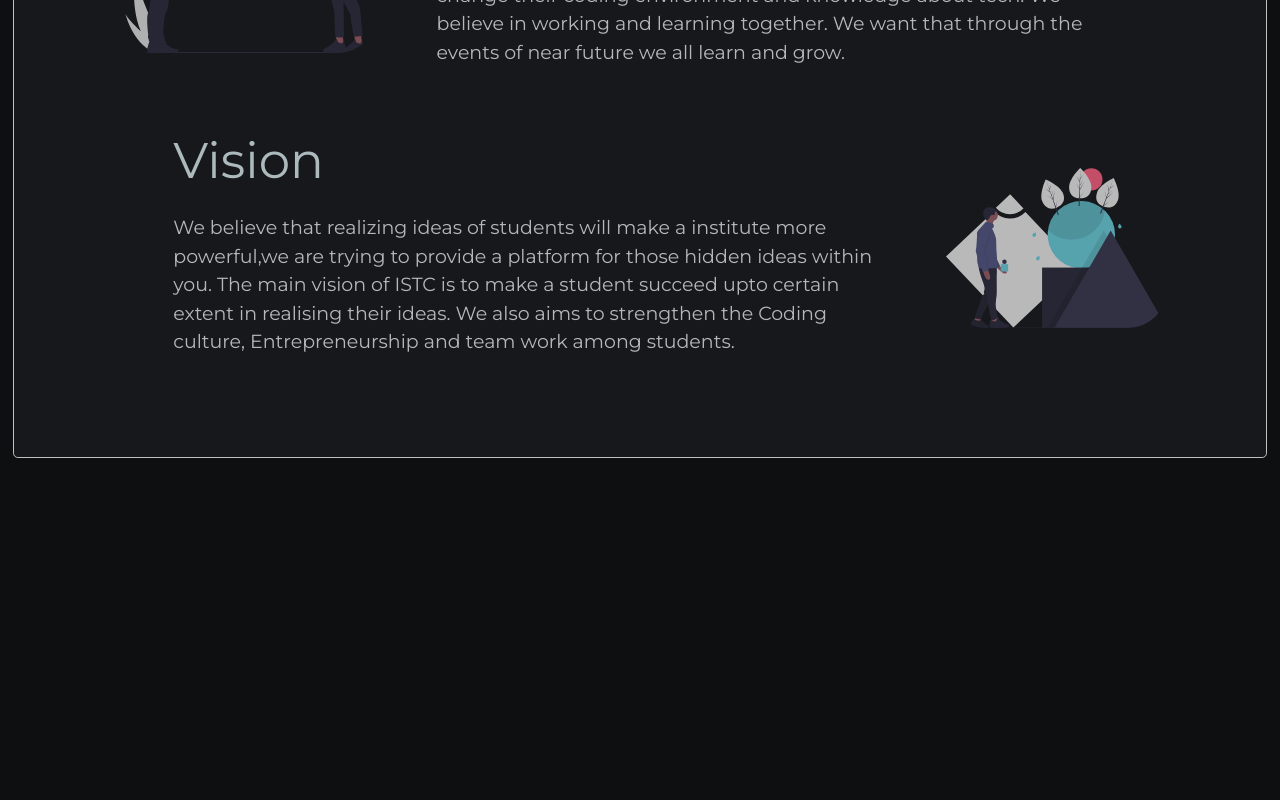
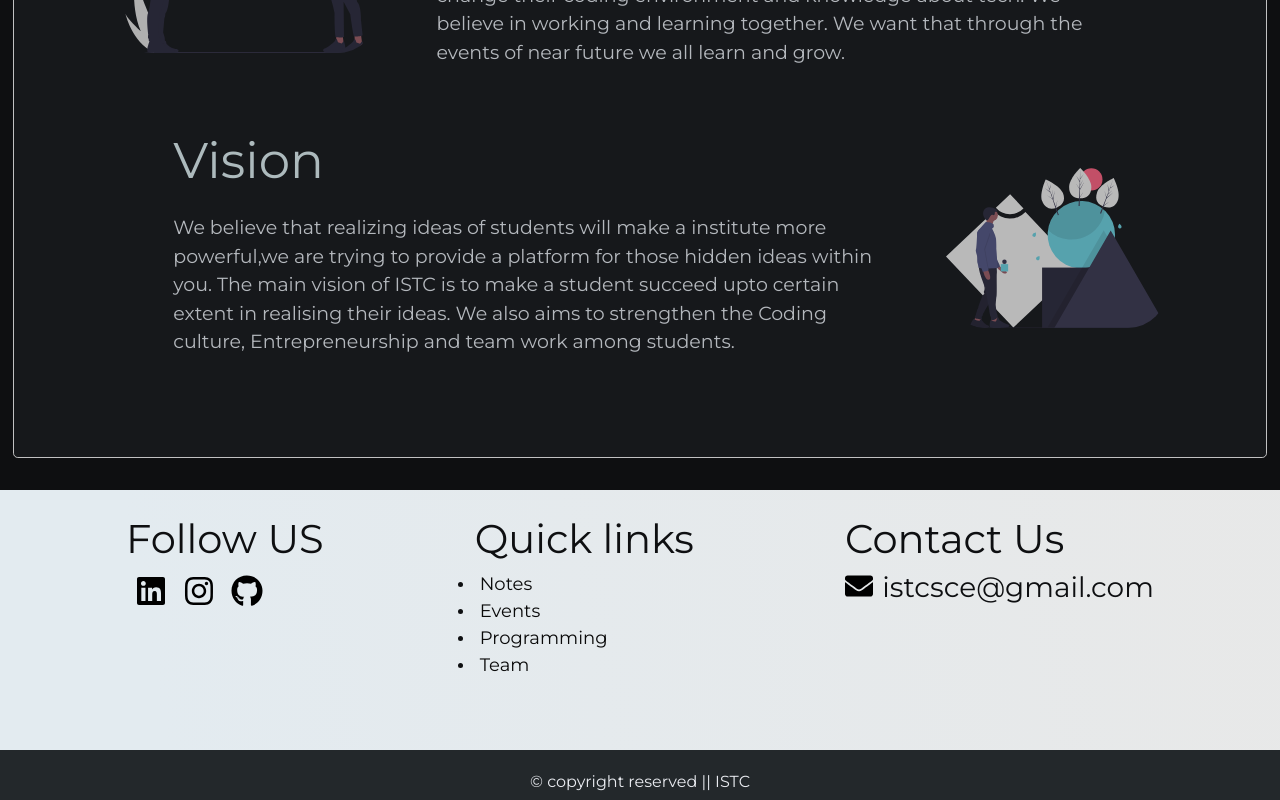
Before and after one commit to istc-sce/ISETechClub, a React (Create React App) app: page / in a window 1280 px wide. Shown: the part 1638-2438 px from the top of the page. Before the commit the page ends 2128 px from the top, so only its background shows below. Built offline with nearby package versions, Linux system fonts and the light colour scheme.

Commit message:
added footer

```diff
--- a/src/App.css
+++ b/src/App.css
@@ -200,23 +200,6 @@
     display: inline-block;
 }
 
-.section-notes {
-  display: flex;
-  align-items: center;
-  justify-content: space-evenly;
-  height: 100px;
-}
-
-@media only screen and (max-width: 960px) {
-  .thumb-notes {
-    display: none;
-    height: auto;
-  }
-  .section-notes {
-    height: auto;
-  }
-}
-
 /* Programming */
 
 .bannerImageProgramming {
@@ -284,7 +267,6 @@
 .about {
     padding: 90px 0;
     text-align: center;
-  text-shadow: 0 0 5px #000000, 0 0 5px #000000;
 }
 
 .about p {
@@ -344,20 +326,21 @@
 /* footer */
 
 .footer {
-  background: rgb(22, 117, 179);
-  background: linear-gradient(80deg, rgba(22, 117, 179, 1) 13%, rgba(0, 76, 163, 0.9836309523809523) 94%);
-  height: 400px;
+    background: rgb(226, 231, 235);
+    background: linear-gradient(80deg, rgb(227, 235, 240) 13%, rgba(235, 236, 236, 0.984) 94%);
+    height: 310px;
     color: #0e0f11;
     position: relative;
 }
 
 .footer .footer-content {
-  height: 350px;
+    height: 240px;
     display: flex;
+    justify-content: space-evenly;
 }
 
 .footer .footer-content .footer-section {
-  flex: 1;
+    justify-content: space-evenly;
     padding: 25px;
     text-align: left;
 }
@@ -375,7 +358,7 @@
 }
 
 .footer .footer-content .about .socials a:hover {
-  border: 1px solid rgb(252, 250, 250);
+    border: 1px solid rgb(6, 74, 119);
     width: 45px;
     transition: all .3s;
     border-radius: 5px;
@@ -390,7 +373,7 @@
 }
 
 .footer .footer-content .footer-section ul a:hover {
-  color: #f7f4f4 !important;
+    color: #2571e2 !important;
     text-decoration: none;
     background-color: transparent;
 }
@@ -417,6 +400,6 @@
         flex-direction: column;
     }
     .footer .footer-content .footer-section {
-    padding: 22px;
+        padding: 29px;
     }
 }
--- a/src/App.js
+++ b/src/App.js
@@ -12,6 +12,7 @@
 import notes_data from "./notes_details.json";
 import "bootstrap/dist/css/bootstrap.min.css";
 import { Nav, Navbar } from "react-bootstrap";
+import Footer from "./components/footer.js";
 import ShortIcon from "./components/images/shortIcon.png";
 function App() {
   return (
@@ -67,6 +68,7 @@
         path="/team"
         render={(props) => <Contributors details={contributor_details} {...props} />}
       />
+      <Footer/>
     </div>
   );
 }
--- a/src/components/footer.js
+++ b/src/components/footer.js
@@ -19,26 +19,18 @@
             <div className="footer">
                <div className="footer-content">
                 <div className="footer-section about">
-                <h1 className="logo-text"><span>ISE</span>Techinical Club</h1>
-                <p>
-                ISTC OR Information Science Technical Club is a student run body founded by our alumni and students with the help of our HOD and few of our very experienced teachers in 2019.
-                </p>
-                <div className="contactwe">
-                <FontAwesomeIcon
-                                style={fontAwesomeStyle}
-                                icon={faEnvelope}
-                                size="sg"
-                              />
-                              istcsce@gmail.com
+                <h1 className="logo-text"> Follow US</h1>
+                <div className="follow">
 
                 </div>
+
                 <div className="socials">
                   <a href="https://www.linkedin.com/company/is-technical-club-sce"><FontAwesomeIcon
                                 style={fontAwesomeStyle}
                                 icon={faLinkedin}
                                 size="2x"
                               /></a>
-                              <a href="#">
+                              <a href="https://www.instagram.com/istcsce/?igshid=auqnvolgbjii">
                               <FontAwesomeIcon
                                 style={fontAwesomeStyle}
                                 icon={faInstagram}
@@ -55,8 +47,8 @@
                 </div>
                 </div>
                 <div className="footer-section links">
-                <h2>Quick links</h2>
-                <br/>
+                <h1>Quick links</h1>
+
                 <ul>
                <li>
                   <Link eventKey="5" as={Link} to="/notes">
@@ -66,11 +58,6 @@
                  <li>
             <Link eventKey="6" as={Link} to="/events">
               Events
-            </Link>
-                 </li>
-                 <li>
-            <Link eventKey="1" as={Link} to="/blogs">
-              Blogs
             </Link>
                  </li>
                  <li>
@@ -85,6 +72,19 @@
                  </li>
                 </ul>
                 </div>
+                <div className="footer-section contactWe">
+                    <h1>
+                        Contact Us
+                    </h1>
+                    <div className="contactwe">
+
+                                <h3> <FontAwesomeIcon
+                                style={fontAwesomeStyle}
+                                icon={faEnvelope}
+                                size="sg"
+                                /> istcsce@gmail.com</h3>
+                                </div>
+                </div>
                </div>
                <div className="footer-bottom">
           <p>&#169; copyright reserved || ISTC </p>
```
Lines whose indentation alone changed are shown as unchanged.
